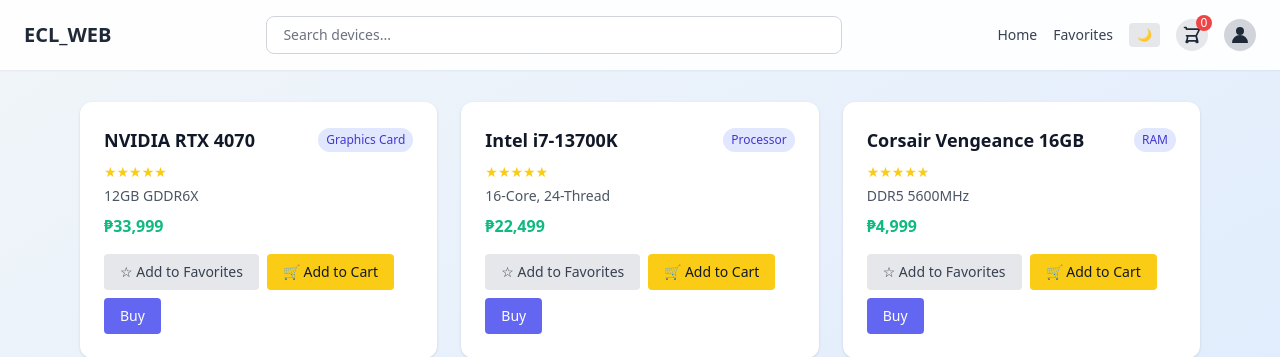
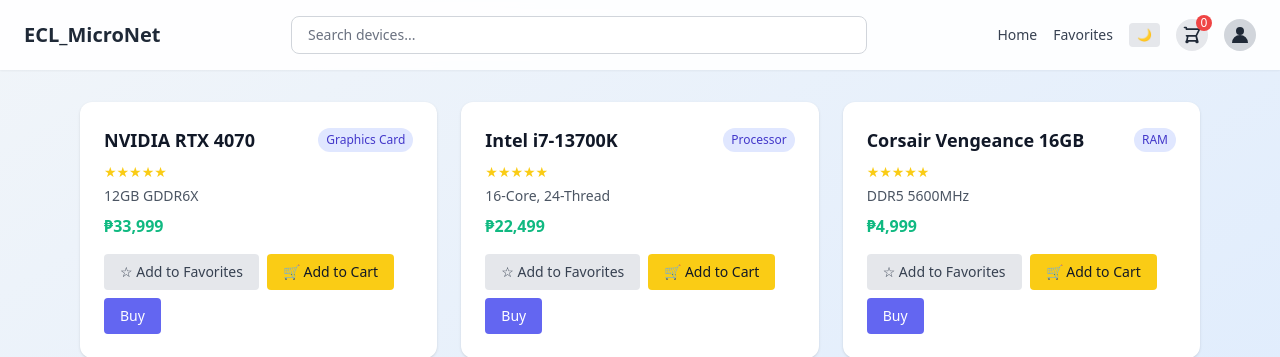
Before and after one commit to justWin01/ECL_WEB-Initial-, a Flask app: page / in a window 1280 px wide. Shown: the top 357 px of the page. Run offline with Flask 3, Linux system fonts and the light colour scheme; the visitor is signed in with stand-in values (Sample User, id 1); some libraries are stand-ins or nearby versions.

Commit message:
change to ECL_MicroNet

```diff
--- a/templates/home.html
+++ b/templates/home.html
@@ -3,7 +3,7 @@
 <head>
   <meta charset="UTF-8" />
   <meta name="viewport" content="width=device-width, initial-scale=1.0"/>
-  <title>ECL_WEB-Initial</title>
+  <title>ECL_MicroNet</title>
   <script src="https://cdn.tailwindcss.com?plugins=forms"></script>
   <script>
     tailwind.config = {
@@ -22,7 +22,7 @@
 
       <!-- Logo / Title -->
       <div class="text-xl font-bold text-gray-800 dark:text-white">
-        ECL_WEB
+        ECL_MicroNet
       </div>
 
       <!-- Search -->
--- a/templates/login.html
+++ b/templates/login.html
@@ -27,7 +27,7 @@
     <!-- Logo -->
     <div class="text-center mb-6">
       <img src="https://via.placeholder.com/60" class="mx-auto w-16 h-16 rounded-full shadow" />
-      <div class="text-xl font-extrabold text-gray-700 dark:text-gray-300 mt-2">ECL_WEB</div>
+      <div class="text-xl font-extrabold text-gray-700 dark:text-gray-300 mt-2">ECL_MicroNet</div>
 
       <p class="text-gray-500 dark:text-gray-400 text-sm">Login to your account</p>
     </div>
```
